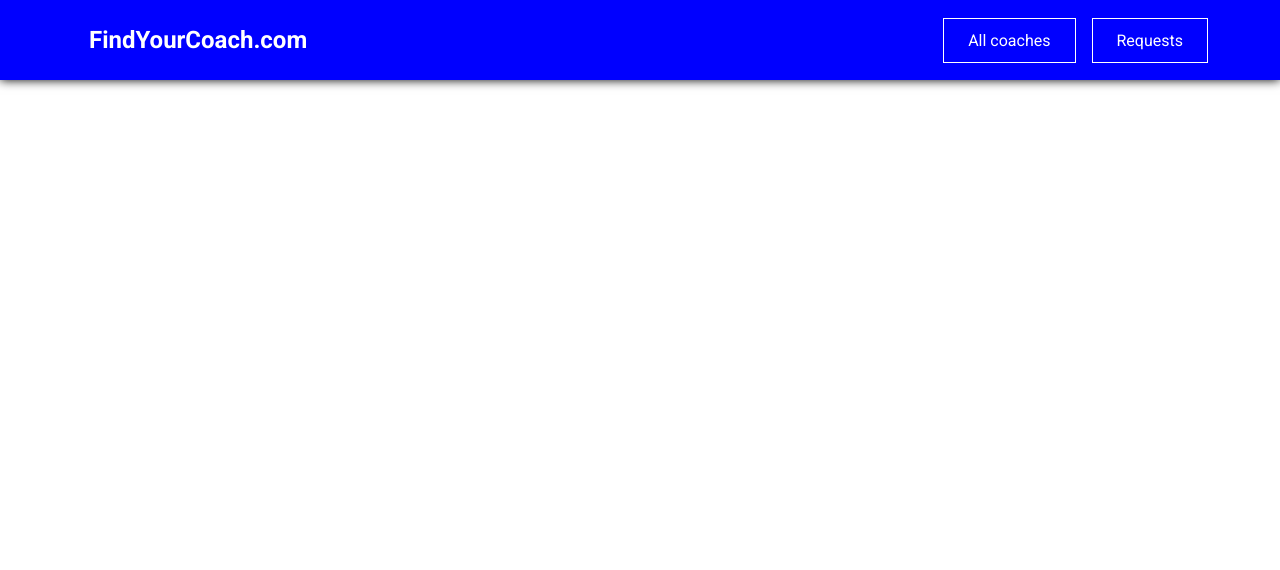
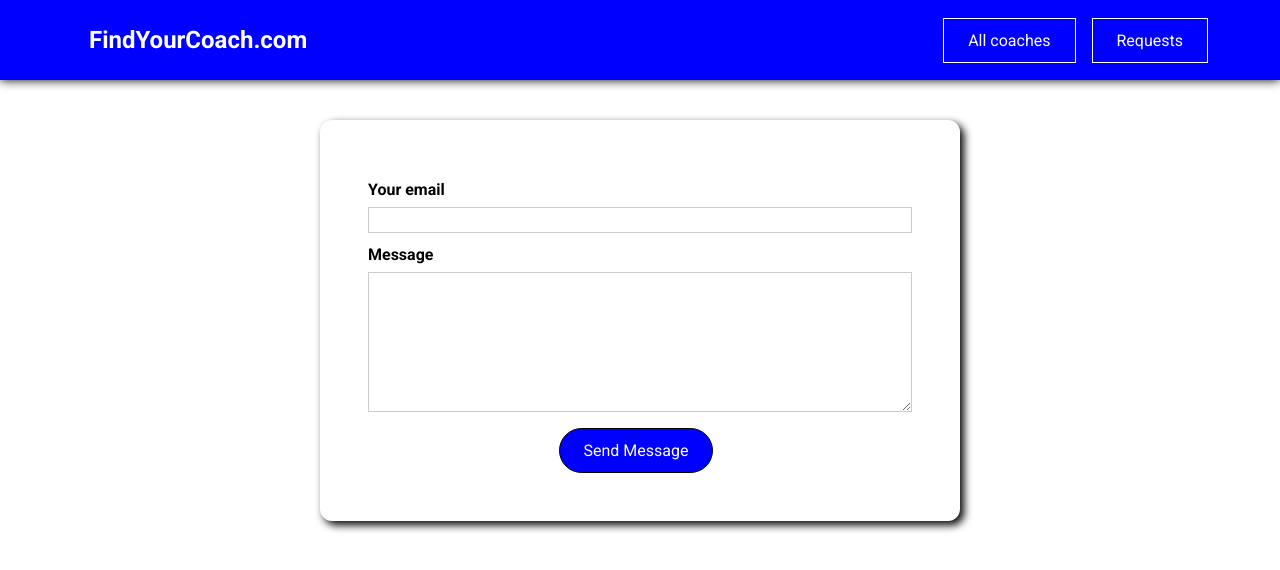
Before and after one commit to jakubkedzierski92/Find-your-coach, a Vue app: page /coaches/c1/contact in a window 1280 px wide. Shown: the top 570 px of the page. Built offline with nearby package versions, Linux system fonts and the light colour scheme.

Commit message:
Add contact form

```diff
--- a/src/pages/requests/ContactCoach.vue
+++ b/src/pages/requests/ContactCoach.vue
@@ -1 +1,83 @@
-<template><div></div></template>
+<template>
+  <base-card>
+    <form @submit.prevent="submitForm">
+      <div>
+        <label for="email">Your email</label>
+        <input type="email" id="email" v-model.trim="email.val" />
+      </div>
+      <div>
+        <label for="message">Message</label>
+        <textarea rows="7" id="message" v-model.trim="message.val"></textarea>
+      </div>
+      <p v-if="!formIsValid" class="errors">Please check Your email and message</p>
+      <div class="actions">
+        <base-button>Send Message</base-button>
+      </div>
+    </form></base-card
+  >
+</template>
+
+<script>
+export default {
+    data(){
+        return{
+            email: "",
+            message: "",
+            formIsValid: true
+        }
+    },
+    methods: {
+        submitForm(){
+            this.isValid = true;
+            if(this.email === '' || !this.email.includes('@') || this.message === ''){
+                this.formIsValid = false
+                return
+            }
+        },
+    }
+}
+</script>
+
+<style scoped>
+form {
+  margin: 1rem;
+  padding: 1rem;
+}
+
+.form-control {
+  margin: 0.5rem 0;
+}
+
+label {
+  font-weight: bold;
+  margin-bottom: 0.5rem;
+  display: block;
+  margin-top: 12px;
+}
+
+input,
+textarea {
+  display: block;
+  width: 100%;
+  font: inherit;
+  border: 1px solid #ccc;
+  padding: 0.15rem;
+}
+
+input:focus,
+textarea:focus {
+  border-color: #0095f2;
+  background-color: #d4ecfc;
+  outline: none;
+}
+
+.errors {
+  font-weight: bold;
+  color: red;
+}
+
+.actions {
+  margin-top: 16px;
+  text-align: center;
+}
+</style>
```
